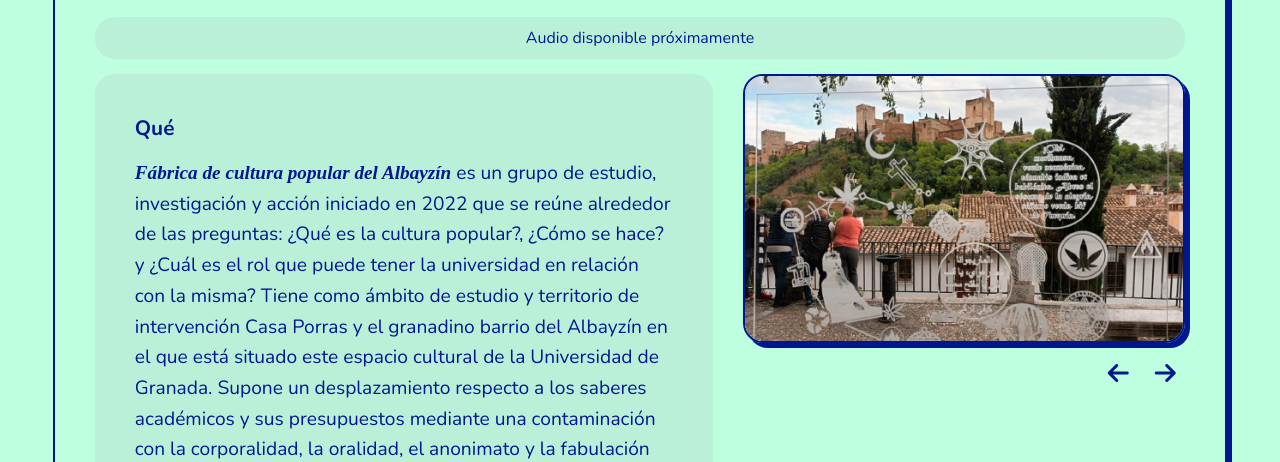
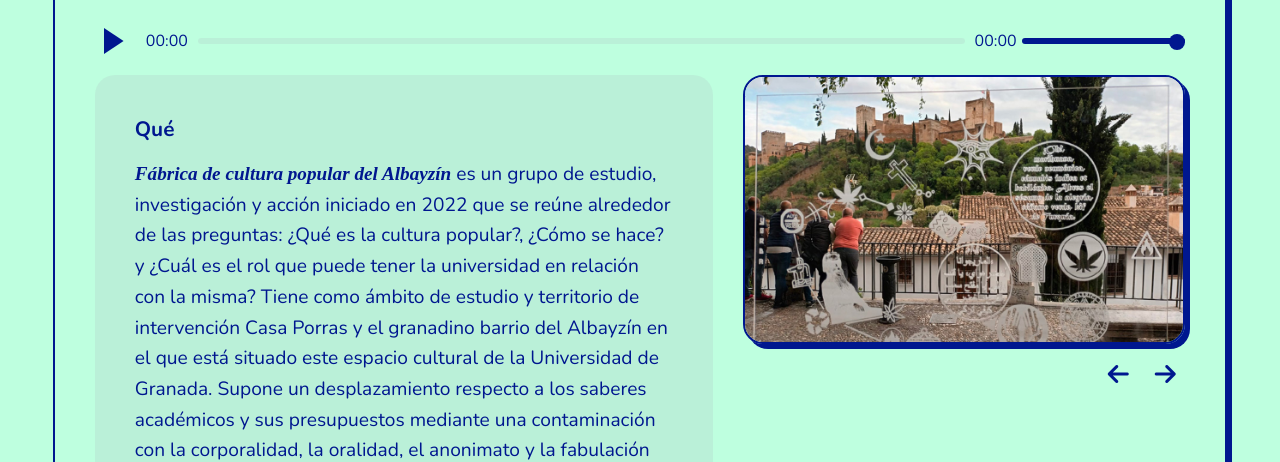
Before and after one commit to nesnavarro/ineuropas-beta, a plain HTML site: page fabrica-cultura-popular-albayzin.html in a window 1280 px wide. Shown: the part 338-800 px from the top of the page. Drawn offline with nearby package versions, Linux system fonts and the light colour scheme; a web font is replaced by a local one.

Commit message:
Add files via upload

```diff
--- a/fabrica-cultura-popular-albayzin.html
+++ b/fabrica-cultura-popular-albayzin.html
@@ -38,10 +38,7 @@
 				<h2 class="proyectos-lugar padding-bottom-M">La Madraza Centro de Cultura Contemporánea · Granada</h2>
 				<div>#saberessituados #contrarelatos</div>
 			</div>
-			<div class="aviso">
-				Audio disponible próximamente
-			</div>
-			<!-- <div class="padding-bottom-M">
+			<div class="padding-bottom-M">
 				<div class="player-controls">
 				    <button class="player-play-btn" role="button" aria-label="Play" data-playing="false">
 				   		<div class="player-icon-play">
@@ -62,10 +59,10 @@
 				        <input type="range" id="volume" min="0" max="1" value="1" step="0.01" class="player-volume" />
 				    </div>
 				</div>
-				<audio src="https://s3-us-west-2.amazonaws.com/s.cdpn.io/858/outfoxing.mp3" crossorigin="anonymous" ></audio>
+				<audio src="https://ia800507.us.archive.org/6/items/imaginar-nuevas-europas/fabrica-cultura-popular.mp3" crossorigin="anonymous" ></audio>
 
 			</div>
-			<div class="padding-bottom-L">
+			<!-- <div class="padding-bottom-L">
 				<button class="boton" onclick="leerMas()" id="miBoton">
 					Transcripción
 				</button>
```
